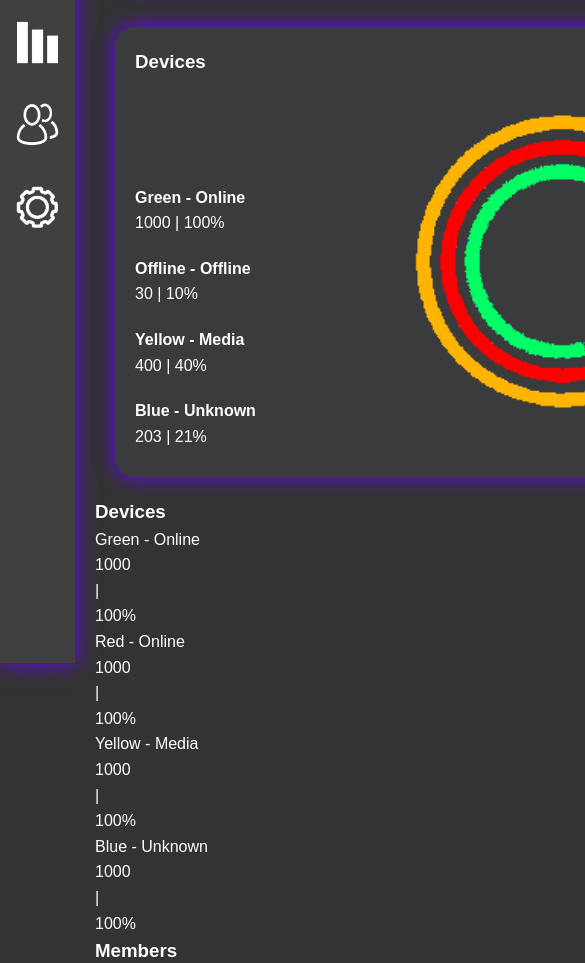
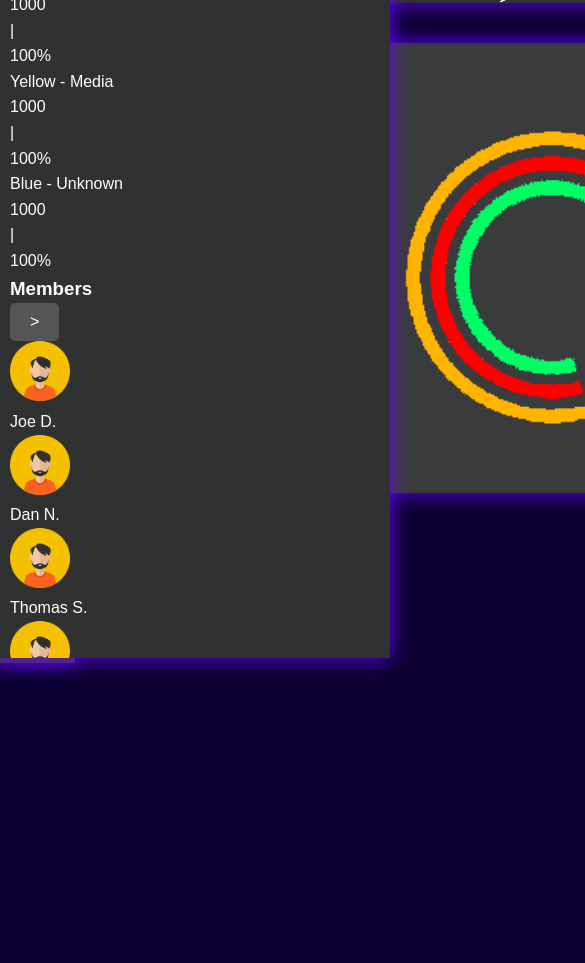
Before and after one commit to HiJak3r/dashboard-2, a plain HTML site: page index.html in a window 390 px wide. Shown: the part 265-1228 px from the top of the page, 585 px wide, since content can reach past the window. After the commit the page ends 844 px from the top, so only its background shows below. Drawn offline with Linux system fonts and the light colour scheme.

Commit message:
Changed CSS to make site more responsive

```diff
--- a/index.html
+++ b/index.html
@@ -6,7 +6,7 @@
     <title>ACS CUPPS Dashboard</title>
     <link rel="stylesheet" href="styles.css">
 </head>
-<body>
+<body class="container">
 
 
 
@@ -18,6 +18,13 @@
             <li><a href="#users"><img class="side-nav" src="./images/users.png"></a></li>
             <li><a href="#settings"><img class="side-nav" src="./images/settings.png"></a></li>
         </ul>
+    </nav>
+
+
+
+    <nav id="topbar">
+        <img src="">
+
     </nav>
 
 
@@ -92,9 +99,11 @@
 
 
         <div class="vertical-2">
-            <div>
-                <div>
+            <div class="device-colors-boxes">
+                <div class="top-stuff">
                     <h3>Devices</h3>
+                </div>
+
                 <p>Green - Online</p>
                 <div>
                     <p>1000</p>
@@ -120,35 +129,31 @@
                     <p>100%</p>
                 </div>
             </div>
-                <div>
-                    <chart></chart>
-                </div>
-            </div>
 
 
 
             <div class="members-box">
                 <h3>Members</h3>
                 <button>></button>
-                <div class="member-1">
-                    <img src="" alt="Profile picture">
-                    <p>Name1</p>
+                <div class="member-1 user">
+                    <img src="./images/avatar1.png" alt="Profile picture">
+                    <p>Joe D.</p>
                 </div>
-                <div class="member-2">
-                    <img src="" alt="Profile picture">
-                    <p>Name2</p>
+                <div class="member-2 user">
+                    <img src="./images/avatar1.png" alt="Profile picture">
+                    <p>Dan N.</p>
                 </div>
-                <div class="member-3">
-                    <img src="" alt="Profile picture">
-                    <p>Name3</p>
+                <div class="member-3 user">
+                    <img src="./images/avatar1.png" alt="Profile picture">
+                    <p>Thomas S.</p>
                 </div>
-                <div class="member-4">
-                    <img src="" alt="Profile picture">
-                    <p>Name4</p>
+                <div class="member-4 user">
+                    <img src="./images/avatar1.png" alt="Profile picture">
+                    <p>Randall S.</p>
                 </div>
-                <div class="member-5">
-                    <img src="" alt="Profile picture">
-                    <p>Name5</p>
+                <div class="member-5 user">
+                    <img src="./images/avatar1.png" alt="Profile picture">
+                    <p>Sal M.</p>
                 </div>
             </div>
 
--- a/styles.css
+++ b/styles.css
@@ -7,7 +7,7 @@
 
 body {
     font-family: 'Arial', sans-serif;
-    background-color: #333;
+    background-color: rgb(13, 0, 50);
     color: white;
     line-height: 1.6;
 }
@@ -15,7 +15,8 @@ body {
 #dashboard {
     padding: 20px;
     margin-left: 75px;
-    margin-top: 3%;
+    margin-top: 1%;
+    display: flex;
 }
 
 
@@ -58,9 +59,11 @@ button {
     color: #ffffff; /* White text */
     min-width: 900px; /* Maximum width of the bubble */
     min-height: 200px;
+    max-height: 200px;
     width: 65%;
     height: 40%;
-    margin: 20px; /* Margin around the bubble */
+    margin-left: 10px; /* Margin around the bubble */
+    margin-top: 2%;
     font-family: 'Arial', sans-serif; /* Font styling */
 
     box-shadow: 0px 0px 20px 0px rgb(102, 0, 255);
@@ -108,9 +111,10 @@ button {
     color: #ffffff; /* White text */
     min-width: 900px; /* Maximum width of the bubble */
     min-height: 450px;
+    max-height: 450px;
     width: 65%;
     height: 40%;
-    margin: 20px;
+    margin-left: 10px;
     margin-top: 40px; /* Margin around the bubble */
     font-family: 'Arial', sans-serif; /* Font styling */
 
@@ -151,6 +155,36 @@ button {
 
 
 
+.vertical-2 {
+    background-color: #303131; /* Dark grey background */
+    border-top-left-radius: 20px; /* Rounded corners */
+    padding: 20px; /* Spacing inside the bubble */
+    color: #ffffff; /* White text */
+
+    width: 400px;
+    height: auto;
+    margin-top: 20px; /* Margin around the bubble */
+    margin-left: -20px;
+    font-family: 'Arial', sans-serif; /* Font styling */
+
+    box-shadow: 0px 0px 20px 0px rgb(102, 0, 255);
+
+    height: 100%; /* Full height of the viewport */
+    position: fixed; /* Fixed position */
+    right: 0; /* Align to the left */
+    top: 7%; /* Align to the top */
+    overflow-y: auto; /* Scroll if content is bigger than the screen */
+}
+
+.user img {
+    height: 60px;
+    width: auto;
+}
+
+
+
+
+
 #sidebar {
     width: 75px; /* Width of the sidebar */
     background-color: #404040; /* Background color of the sidebar */
@@ -160,6 +194,8 @@ button {
     top: 10%; /* Align to the top */
     overflow-y: auto; /* Scroll if content is bigger than the screen */
     padding-top: 20px; /* Padding at the top */
+
+    border-top-right-radius: 20px;
 
     box-shadow: 0px 0px 20px 0px rgb(102, 0, 255);
 }
```
Also changed, not shown: images/avatar1.png (added). Lines whose indentation alone changed are shown as unchanged.
